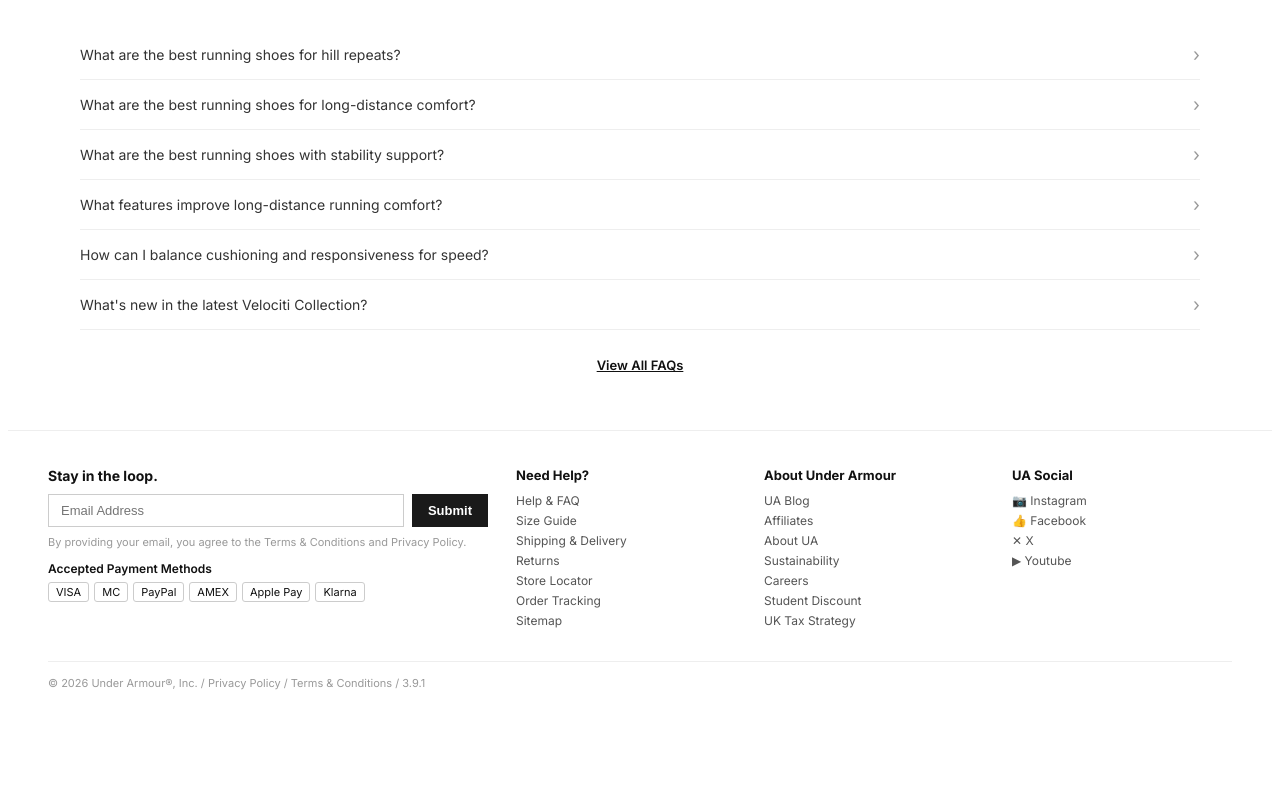
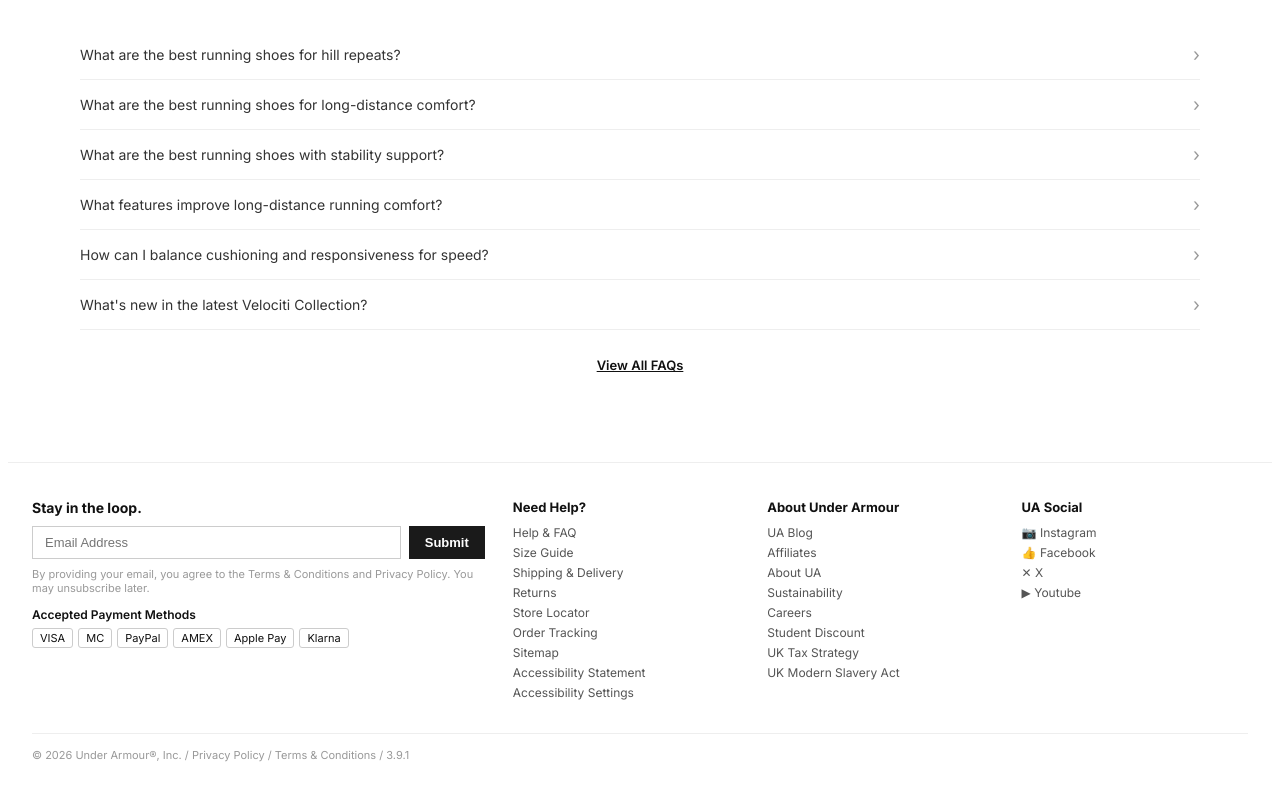
Before and after one commit to MaciekJaskulski/ua-zoe-prototype, a React (Vite) app: page / in a window 1280 px wide. Shown: the part 3772-4572 px from the top of the page. Before the commit the page ends 4506 px from the top, so only its background shows below. Built offline with nearby package versions, Linux system fonts and the light colour scheme.

Commit message:
Fix blank screen: delay page transition until drawer unmounts, deduplicate footer

```diff
--- a/src/App.jsx
+++ b/src/App.jsx
@@ -406,27 +406,7 @@
         </div>
       </div>
 
-      {/* ── FOOTER ── */}
-      <div style={{background:"#fff",borderTop:"1px solid #eee",padding:"36px 40px",boxSizing:"border-box"}}>
-        <div style={{maxWidth:1200,margin:"0 auto",display:"grid",gridTemplateColumns:"2fr 1fr 1fr 1fr",gap:28,marginBottom:28}}>
-          <div>
-            <div style={{fontWeight:700,marginBottom:10,fontSize:14}}>Stay in the loop.</div>
-            <div style={{display:"flex",gap:8,marginBottom:8}}>
-              <input placeholder="Email Address" style={{flex:1,border:"1px solid #ccc",padding:"8px 12px",fontSize:13,outline:"none"}}/>
-              <button style={{background:UA_BLACK,color:"#fff",border:"none",padding:"8px 16px",fontWeight:600,cursor:"pointer",fontSize:13}}>Submit</button>
-            </div>
-            <div style={{fontSize:11,color:"#999",marginBottom:12}}>By providing your email, you agree to the Terms & Conditions and Privacy Policy.</div>
-            <div style={{fontSize:12,fontWeight:600,marginBottom:6}}>Accepted Payment Methods</div>
-            <div style={{display:"flex",gap:5,flexWrap:"wrap"}}>
-              {["VISA","MC","PayPal","AMEX","Apple Pay","Klarna"].map(p=><span key={p} style={{border:"1px solid #ccc",borderRadius:3,padding:"2px 7px",fontSize:11}}>{p}</span>)}
-            </div>
-          </div>
-          {[["Need Help?",["Help & FAQ","Size Guide","Shipping & Delivery","Returns","Store Locator","Order Tracking","Sitemap"]],["About Under Armour",["UA Blog","Affiliates","About UA","Sustainability","Careers","Student Discount","UK Tax Strategy"]],["UA Social",["📷 Instagram","👍 Facebook","✕ X","▶ Youtube"]]].map(([title,items])=>(
-            <div key={title}><div style={{fontWeight:700,marginBottom:10,fontSize:13}}>{title}</div>{items.map(l=><div key={l} style={{fontSize:12,color:"#555",marginBottom:5}}>{l}</div>)}</div>
-          ))}
-        </div>
-        <div style={{borderTop:"1px solid #eee",paddingTop:14,fontSize:11,color:"#999",maxWidth:1200,margin:"0 auto"}}>© 2026 Under Armour®, Inc. / Privacy Policy / Terms & Conditions / 3.9.1</div>
-      </div>
+      <Footer/>
 
     </div>
   );
@@ -788,8 +768,9 @@
 
   /* search submit */
   const handleSearchSubmit = () => {
-    if(searchQuery.toLowerCase().includes("running")||searchQuery.trim().length>0) {
-      setSearchActive(false); setPage("plp");
+    if(searchQuery.trim().length>0) {
+      setSearchActive(false);
+      setTimeout(() => { setPage("plp"); }, 80);
     }
   };
 
```
